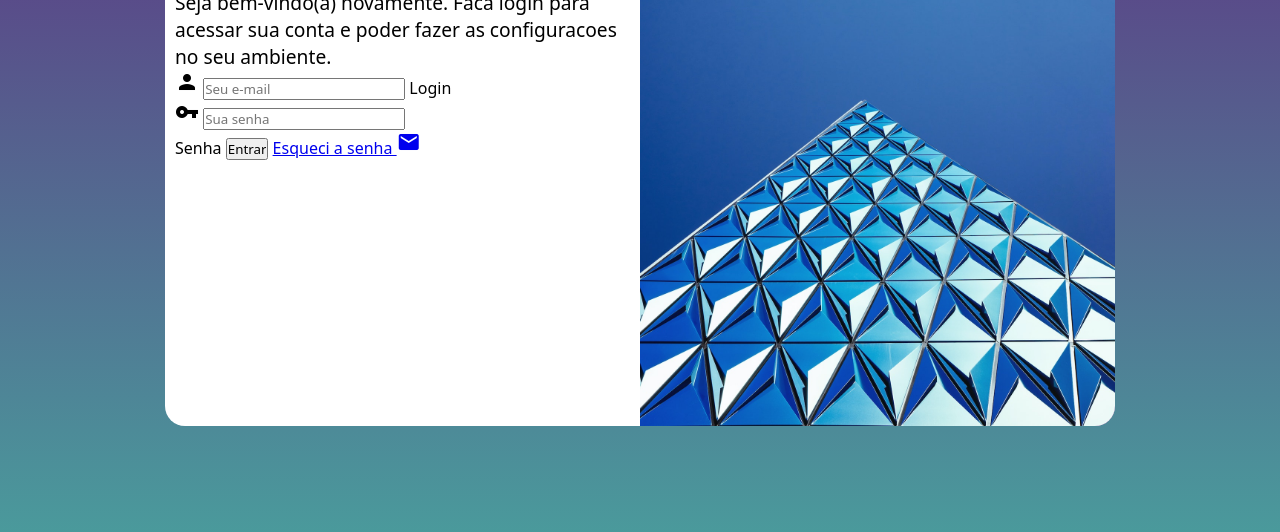
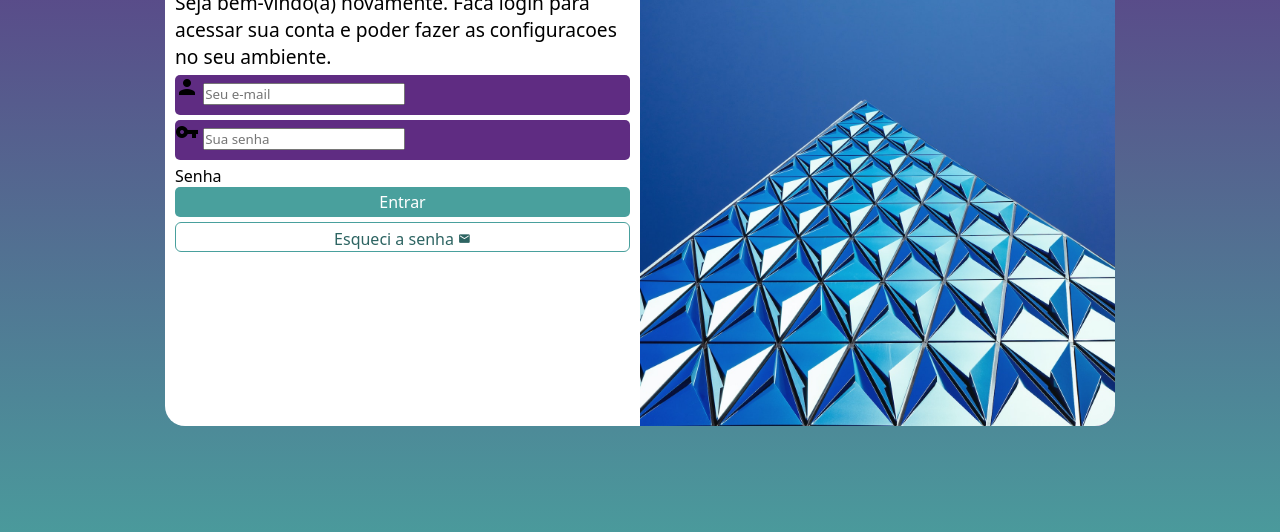
Before and after one commit to Priscilaesr/projeto-login, a plain HTML site: page index.html in a window 1280 px wide. Shown: the part 224-756 px from the top of the page. Drawn offline with Linux system fonts and the light colour scheme.

Commit message:
formatacao o form

```diff
--- a/estilos/style.css
+++ b/estilos/style.css
@@ -65,3 +65,54 @@ div#formulario > h1 {
 div#formulario > p {
     font-size: 0.8em;
 }
+
+form > div.campo {
+    background-color: #5f2c82;
+    display: block;
+    width: 100%;
+    height: 40px;
+    border-radius: 5px;
+    margin: 5px 0px;
+}
+
+div.campo > label {
+    display: none;
+}
+
+form > input[type=submit] {
+    display: block;
+    font-size: 1em;
+    width: 100%;
+    height: 30px;
+    background-color: #49a09d;
+    color: white;
+    border: none;
+    border-radius: 5px;
+}
+
+form > input[type=submit]:hover {
+    background-color: #2d6462 ;
+}
+
+form > a.botao {
+    display: block;
+    text-align: center;
+    font-size: 1em;
+    width: 100%;
+    height: 30px;
+    padding-top: 5px;
+    margin-top: 5px;
+    background-color: white;
+    color: #2d6462;
+    border: 1px solid #49a09d;
+    border-radius: 6px;
+    text-decoration: none;
+}
+
+form > a.botao:hover {
+    background-color: #6cd3cf;
+}
+
+form > a.botao > i {
+    font-size: 0.8em;
+}
--- a/index.html
+++ b/index.html
@@ -27,10 +27,10 @@
                     <div class="campo">
                         <i class="material-icons">vpn_key</i>
                         <input type="password" name="senha" id="isenha" placeholder="Sua senha" autocomplete="current-password" required minlength="8" maxlength="20">                    </div>
-                        <label for="isenha"> Senha</label>
+                        <label for="isenha">Senha</label>
 
                     <input type="submit" value="Entrar">
-                    <a href="esqueci.html">
+                    <a href="esqueci.html" class="botao">
                         Esqueci a senha <i class=" material-icons">mail</i>
                     </a>
                     </form>
```
